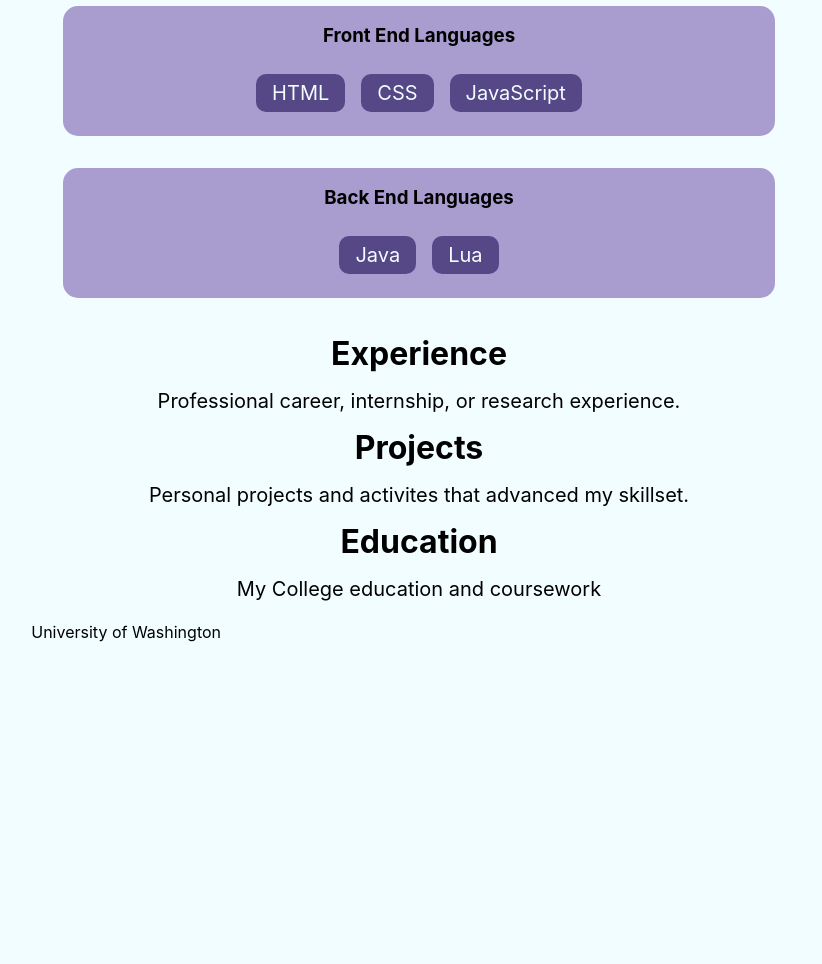
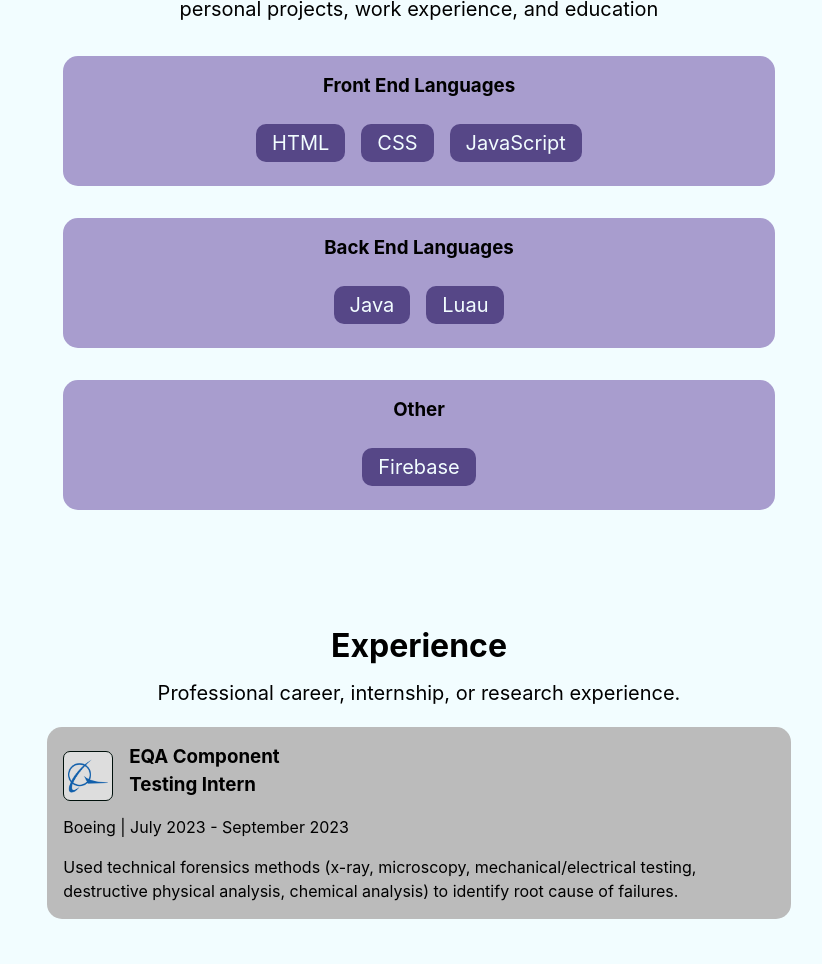
Before and after one commit to Travingu/travingu.github.io, an Astro site in the folder website/: page / in a window 1280 px wide. Shown: the part 456-1420 px from the top of the page, without its empty margins (221-1043 px from the left). Before the commit the page ends 1132 px from the top, so only its background shows below. Built offline with nearby package versions, Linux system fonts and the light colour scheme; Astro itself is replaced by a stand-in of ours.

Commit message:
Added Formatting for Experiences + recoded some parts for readability

```diff
--- /dev/null
+++ b/website/src/components/ExperienceFormat.astro
@@ -0,0 +1,59 @@
+---
+import type { ImageFunction } from 'astro:content';
+import { Image } from 'astro:assets';
+
+export interface Props {
+    experiences: string;
+    details: string[];
+    company: string;
+    date: string;
+    imageLocation: ImageMetadata;
+    imageAlt: string;
+}
+
+const {experiences, details, company, date, imageLocation, imageAlt} = Astro.props as Props
+---
+<div class="experiences">
+    <Image class="image" src={imageLocation} alt={imageAlt} width={50} height={50}/>
+    <h3>{experiences}</h3>
+    <p class="company">{company} | {date}</p>
+    <div class="details">
+        {details.map((detail) => <p class="detail">{detail}</p>)}
+    </div>
+</div>
+
+<style>
+
+    .image {
+        float:left;
+        border: 1px solid #00100B;
+        border-radius: 7px;
+        margin: 1.5rem 1rem 0 1rem;
+        padding: 0.25em;
+        background-color: #dddddd;
+    }
+
+    .experiences {
+        border-radius: 15px;
+        background-color: #bbbbbb;
+        margin: 1rem;
+    }
+
+    .company {
+        color: black;
+        margin: 0;
+        margin-left: 1rem;
+    }
+
+    h3 {
+        padding: 1rem;
+        margin-bottom: 0;
+        width: fit-content;
+    }
+
+    .detail {
+        display: block;
+        margin-top: 0;
+        padding: 1rem;
+    }
+</style>
--- /dev/null
+++ b/website/src/components/Experiences.astro
@@ -0,0 +1,8 @@
+---
+import ExperienceFormat from "./ExperienceFormat.astro"
+import BoeingLogo from "../assets/boeing_Logo.webp";
+---
+
+<ExperienceFormat experiences= "EQA Component Testing Intern" details={[
+    "Used technical forensics methods (x-ray, microscopy, mechanical/electrical testing, destructive physical analysis, chemical analysis) to identify root cause of failures."
+ ]} company="Boeing" date="July 2023 - September 2023" imageLocation={BoeingLogo} imageAlt ="Boeing Logo"/>
--- a/website/src/components/Header.astro
+++ b/website/src/components/Header.astro
@@ -16,7 +16,12 @@ import Social from './Social.astro';
         color: #f2fdff;
         background-color: #564787;
         text-decoration: none;
+        border-radius: 10px;
+    }
 
+    a:hover {
+        color: #a89dce;
+        font-size: 1.2rem;
     }
 
     #head {
--- /dev/null
+++ b/website/src/components/SkillBoxes.astro
@@ -0,0 +1,42 @@
+---
+export interface Props {
+    title: string
+    skills: string[];
+}
+const { title, skills } = Astro.props as Props;
+---
+<div class="box">
+    <h3 class="titleBoxes">{title}</h3>
+    {skills.map((skill) => <p class="BasicText language">{skill}</p>)}
+</div>
+
+<style>
+    .box {
+        background-color: #a89dce;
+        border-radius: 15px;
+        margin: 2rem;
+        padding: 1rem;
+        text-align: center;
+    }
+
+    .titleBoxes {
+        margin-top: 0;
+        margin-bottom: 1rem;
+    }
+
+    .language {
+        margin: 0.5rem 0.5rem;
+        background-color: #564787;
+        width: fit-content;
+        padding: 0.25rem 1rem;
+        border-radius: 10px;
+        display: inline-flex;
+        color: #f2fdff;
+    }
+
+    .language:hover {
+        font-size: 1.5rem;
+        color: #a89dce;
+    }
+
+</style>
--- /dev/null
+++ b/website/src/components/Skills.astro
@@ -0,0 +1,7 @@
+---
+import SkillBoxes from './SkillBoxes.astro'
+---
+
+<SkillBoxes title="Front End Languages" skills={["HTML", "CSS", "JavaScript"]}/>
+<SkillBoxes title="Back End Languages" skills={["Java", "Luau"]}/>
+<SkillBoxes title="Other" skills={["Firebase"]}/>
--- a/website/src/components/Social.astro
+++ b/website/src/components/Social.astro
@@ -8,6 +8,7 @@ const { platform, username } = Astro.props
     a {
         color: #00100B;
         border: 1px solid #564787;
+        border-radius: 10px;
         padding: 0.5rem;
         text-decoration: none;
         text-transform: capitalize;
--- a/website/src/layouts/Layout.astro
+++ /dev/null
@@ -1,22 +0,0 @@
-<!doctype html>
-<html lang="en">
-	<head>
-		<meta charset="UTF-8" />
-		<meta name="viewport" content="width=device-width" />
-		<link rel="icon" type="image/svg+xml" href="/favicon.svg" />
-		<meta name="generator" content={Astro.generator} />
-		<title>Astro Basics</title>
-	</head>
-	<body>
-		<slot />
-	</body>
-</html>
-
-<style>
-	html,
-	body {
-		margin: 0;
-		width: 100%;
-		height: 100%;
-	}
-</style>
--- a/website/src/pages/index.astro
+++ b/website/src/pages/index.astro
@@ -1,6 +1,8 @@
 ---
 import '../styles/global.css';
 import Header from '../components/Header.astro';
+import Experiences from '../components/Experiences.astro';
+import Skills from '../components/Skills.astro';
 
 // Name
 const name = "Travis"
@@ -10,8 +12,7 @@ const fullName = name + " Nguyen"
 const major = "Electrical and Computer Engineering"
 const school = "University of Washington"
 const interests = ["Software Development"] // TODO
-const frontLanguages = ["HTML", "CSS", "JavaScript"]
-const backLanguages =["Java", "Lua"]
+
 ---
 
 <html lang="en">
@@ -23,34 +24,44 @@ const backLanguages =["Java", "Lua"]
     <title>{fullName} | Portfolio</title>
   </head>
   <body>
+
+    <!-- About Teleport -->
+    <div id="title"></div>
     <Header/>
+    <h1>{fullName}</h1>
+    <p id="major">{major}</p>
 
-    <h1 id="title">{fullName}</h1>
-    <p id="major">{major}</p>
+     <!-- Skills Teleport -->
+     <div id="skills"></div>
+
+     <!-- Summary -->
     <p id="summary">An {major} student at {school}</p>
 
-    <h2 id="skills" class="Titles">Skills</h2>
+
+    <h2 class="Titles">Skills</h2>
     <p class="BasicText">Languages, tools, and technologies curated from <br>personal projects, work experience, and education</p>
-    <!-- Change class="BasicText" on line below since it will be in a different format than plain text -->
-    <div class="filterBoxes">
-      <div class="box frontEnd">
-        <h3 class="titleBoxes">Front End Languages</h3>
-        {frontLanguages.map((language) => <p class="BasicText language">{language}</p>)}
-      </div>
-      <div class="box backEnd">
-        <h3 class="titleBoxes">Back End Languages</h3>
-        {backLanguages.map((language) => <p class="BasicText language">{language}</p>)}
-      </div>
-    </div>
+    <Skills/>
 
-    <h2 id="experience" class="Titles">Experience</h2>
+    <!-- Experience Teleport -->
+    <div id="experience"></div>
+    <br><br><br>
+
+    <h2 class="Titles">Experience</h2>
     <p class="BasicText">Professional career, internship, or research experience.</p>
+    <Experiences/>
 
-    <h2 id="projects" class="Titles">Projects</h2>
+     <!-- Projects Teleport -->
+    <div id="projects"></div>
+    <br><br><br>
+
+    <h2 class="Titles">Projects</h2>
     <p class="BasicText">Personal projects and activites that advanced my skillset.</p>
 
-    <h2 id="education" class="Titles">Education</h2>
+    <!-- Education Teleport -->
+    <div id="education"></div>
+    <br><br><br>
+
+    <h2 class="Titles">Education</h2>
     <p class="BasicText">My College education and coursework</p>
-    <p>{school}</p>
   </body>
 </html>
--- a/website/src/styles/global.css
+++ b/website/src/styles/global.css
@@ -26,12 +26,8 @@ h1 {
     color: #564787;
 }
 
-#skills {
-    display: block;
-}
-
 #summary {
-    font-size: 1.25rem;
+    font-size: 1.5rem;
 }
 
 .Titles {
@@ -45,31 +41,3 @@ h1 {
     font-size: 1.25rem;
     margin: 0;
 }
-/* Make it columns */
-.box {
-    background-color: #a89dce;
-    border-radius: 15px;
-    margin: 2rem;
-    padding: 1rem;
-    text-align: center;
-}
-
-.titleBoxes {
-    margin-top: 0;
-    margin-bottom: 1rem;
-}
-
-.language {
-    margin: 0.5rem 0.5rem;
-    background-color: #564787;
-    width: fit-content;
-    padding: 0.25rem 1rem;
-    border-radius: 10px;
-    display: inline-flex;
-    color: #f2fdff;
-}
-
-.language:hover {
-    font-size: 1.5rem;
-    color: #a89dce;
-}
```
Also changed, not shown: website/src/assets/boeing_Logo.webp (added), website/src/components/Projects.astro (added), website/src/components/ProjectsFormat.astro (added).
